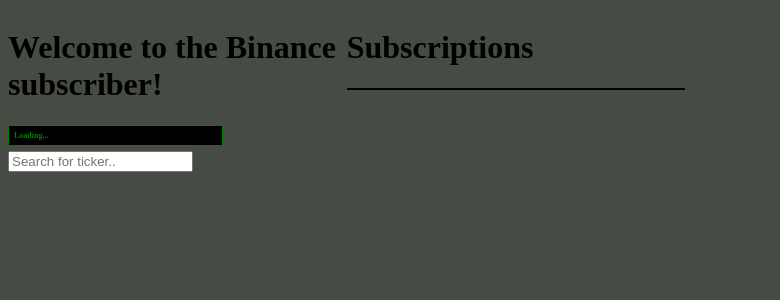
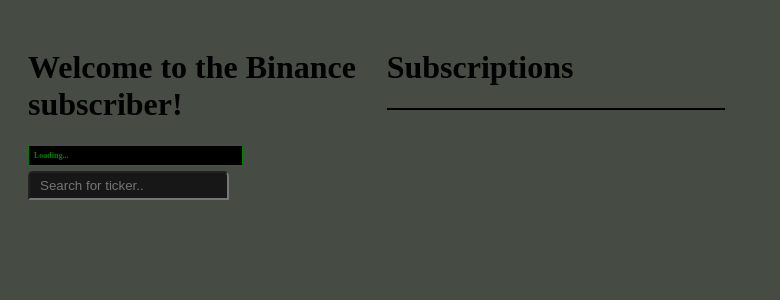
Before and after one commit to MysticalStorm/PyTrading, a Python web app: template web/templates/home.html in a window 1280 px wide. Shown: the top 300 px of the page, without its empty margins (0-780 px from the left). Run offline with Jinja, Linux system fonts and the light colour scheme; the template is opened without the code that fills it, so the values that code supplies are empty; some libraries are stand-ins or nearby versions.

Commit message:
Improve search. Add details card. Fix bug with animation

```diff
--- a/web/static/css/main.css
+++ b/web/static/css/main.css
@@ -11,15 +11,68 @@
 
 .container {
     display: flex;
-    flex-direction: row;
+    flex-direction: column;
+    position: relative;
+    z-index: 0;
 }
 
 .left {
-    flex: 50%;
+    flex: 1;
+    padding: 10px;
 }
 
 .right {
-    flex: 50%;
+    flex: 1;
+    padding: 10px;
+}
+
+.top {
+    flex: 1; /* Change the flex value to adjust the height of the top div */
+    display: flex;
+    flex-direction: row;
+    padding: 10px; /* Add padding for better spacing */
+}
+
+.bottom {
+    flex: 1; /* Change the flex value to adjust the height of the bottom div */
+    overflow-y: auto; /* Add vertical scroll to the bottom div if needed */
+    padding: 10px; /* Add padding for better spacing */
+}
+
+#search-container {
+    position: relative;
+    max-width: 100%; /* Adjust the maximum width as needed */
+    margin: 0 auto; /* Center the search container horizontally */
+}
+
+#search-results {
+    position: absolute;
+    top: 100%; /* Position the search results below the search box */
+    left: 0;
+    max-width: 100%; /* Adjust the maximum width as needed */
+    max-height: 50vh; /* Set the maximum height to half of the viewport height */
+    overflow-y: auto; /* Add vertical scroll if needed */
+    background-color: #181717; /* Set the same background color as the search box */
+    color: white; /* Set text color for the search results */
+    border-radius: 0 0 0 10px;
+    box-shadow: 0 2px 5px rgba(0, 0, 0, 0.2); /* Add a shadow for visual effect */
+    z-index: 2; /* Set a higher z-index to make it appear on top of other elements */
+}
+
+#search-box {
+    /* Your existing styles for the search box */
+    background-color: #181717; /* Set the background color for the search box */
+    color: white; /* Set text color for the search box */
+    padding: 5px 10px; /* Add some padding to the search box for spacing */
+    border-radius: 5px 5px 0 0;
+}
+
+#clear-button {
+    padding: 5px 10px;
+    background-color: #ccc;
+    border: none;
+    cursor: pointer;
+    border-radius: 5px;
 }
 
 .ticker-price {
@@ -29,6 +82,10 @@
 
 #added-tickers {
     border: 1px solid;
+}
+
+.ticker-card {
+    background-color: #947645;
 }
 
 .number-style {
--- a/web/templates/home.html
+++ b/web/templates/home.html
@@ -4,16 +4,21 @@
     <script src="https://cdnjs.cloudflare.com/ajax/libs/jquery/3.7.0/jquery.min.js"></script>
     <script src="https://cdnjs.cloudflare.com/ajax/libs/rxjs/7.8.1/rxjs.umd.min.js"></script>
     <link rel="stylesheet" type="text/css" href="{{ url_for('static', filename='css/main.css') }}?v={{ css_hash }}">
-    <script src="{{ url_for('static', filename='js/main.js') }}?v={{ js_hash  }}"></script>
+    <script type="module" src="{{ url_for('serve_js', filename='buttons.js') }}?v={{ js_hash  }}"></script>
+    <script type="module" src="{{ url_for('serve_js', filename='main.js') }}?v={{ js_hash  }}"></script>
     <title>Trading</title>
 </head>
 <body>
     <div class="container">
+        <div class="top">
             <div class="left">
                 <h1>Welcome to the Binance subscriber!</h1>
                 <h1 id="number" class="number-style">Loading...</h1>
                 <div id="search-container">
-                <label for="search-box"></label><input id="search-box" type="text" placeholder="Search for ticker..">
+                    <label for="search-box"></label>
+                    <div class="search-input-container">
+                        <input id="search-box" type="text" placeholder="Search for ticker..">
+                    </div>
                     <div id="search-results"></div>
                 </div>
             </div>
@@ -22,5 +27,9 @@
                 <div id="added-tickers"></div>
             </div>
         </div>
+        <div class="bottom">
+            <div id="details"></div>
+        </div>
+    </div>
 </body>
 </html>
```
Also changed, not shown: web/core.py (+7 -2 lines), web/static/js/buttons.js (added, +32 -0 lines), web/static/js/main.js (+25 -24 lines), trading/adapter.py (renamed from trading/trading_manager.py). Lines whose indentation alone changed are shown as unchanged.
